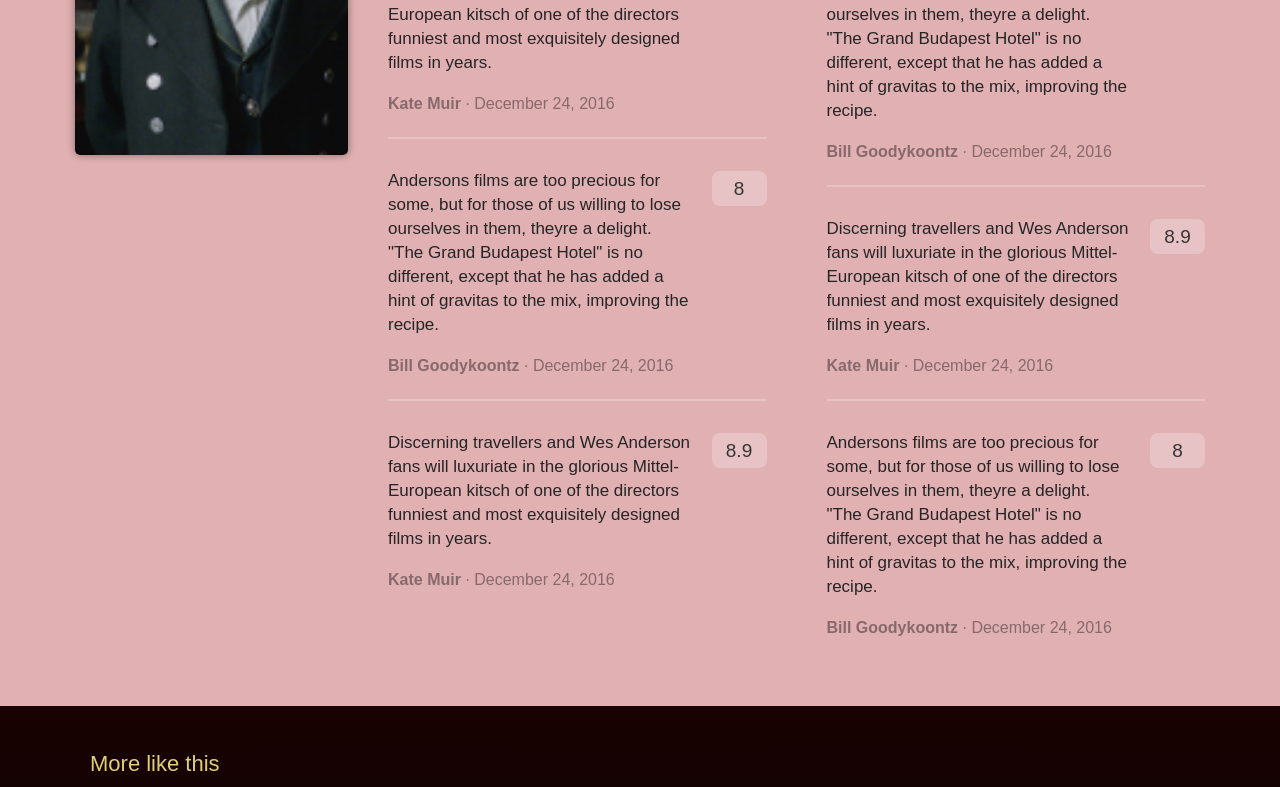
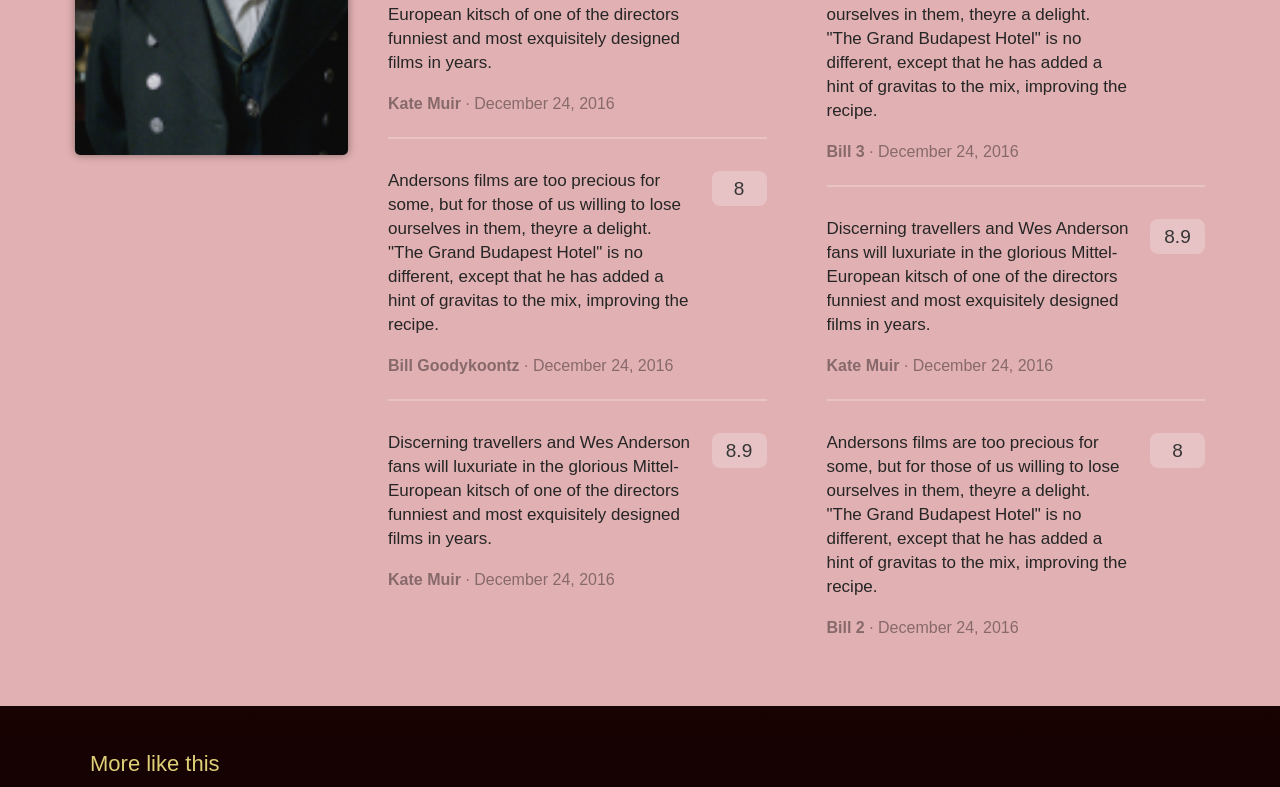
Before and after one commit to mariata06/1458863-what-to-watch-10, a React (Create React App) app in the folder project/: page /films/1/reviews in a window 1280 px wide. Shown: the part 640-1427 px from the top of the page. Built offline with nearby package versions, Linux system fonts and the light colour scheme; grey boxes are pictures that could not be loaded.

Commit message:
fix: lint

```diff
--- a/project/src/components/film-reviews/film-reviews.tsx
+++ b/project/src/components/film-reviews/film-reviews.tsx
@@ -22,7 +22,6 @@ export function FilmReviews(props :FilmReviewsProps) :JSX.Element {
   }
 
   return (
-    <>
     <div className="film-card__reviews film-card__row">
       <div className="film-card__reviews-col">
         {
@@ -39,6 +38,5 @@ export function FilmReviews(props :FilmReviewsProps) :JSX.Element {
         }
       </div>
     </div>
-    </>
   );
 }
--- a/project/src/mocks/reviews.ts
+++ b/project/src/mocks/reviews.ts
@@ -4,7 +4,7 @@ export const reviews: ReviewProps[] = [
   { id: 1, author: 'Kate Muir', comment: 'Discerning travellers and Wes Anderson fans will luxuriate in the glorious Mittel-European kitsch of one of the directors funniest and most exquisitely designed films in years.', dateTime: '2016-12-24', date: 'December 24, 2016', rating: 8.9 },
   { id: 2, author: 'Bill Goodykoontz', comment: 'Andersons films are too precious for some, but for those of us willing to lose ourselves in them, theyre a delight. "The Grand Budapest Hotel" is no different, except that he has added a hint of gravitas to the mix, improving the recipe.', dateTime: '2016-12-24', date: 'December 24, 2016', rating: 8 },
   { id: 3, author: 'Kate Muir', comment: 'Discerning travellers and Wes Anderson fans will luxuriate in the glorious Mittel-European kitsch of one of the directors funniest and most exquisitely designed films in years.', dateTime: '2016-12-24', date: 'December 24, 2016', rating: 8.9 },
-  { id: 4, author: 'Bill Goodykoontz', comment: 'Andersons films are too precious for some, but for those of us willing to lose ourselves in them, theyre a delight. "The Grand Budapest Hotel" is no different, except that he has added a hint of gravitas to the mix, improving the recipe.', dateTime: '2016-12-24', date: 'December 24, 2016', rating: 8 },
+  { id: 4, author: 'Bill 3', comment: 'Andersons films are too precious for some, but for those of us willing to lose ourselves in them, theyre a delight. "The Grand Budapest Hotel" is no different, except that he has added a hint of gravitas to the mix, improving the recipe.', dateTime: '2016-12-24', date: 'December 24, 2016', rating: 8 },
   { id: 5, author: 'Kate Muir', comment: 'Discerning travellers and Wes Anderson fans will luxuriate in the glorious Mittel-European kitsch of one of the directors funniest and most exquisitely designed films in years.', dateTime: '2016-12-24', date: 'December 24, 2016', rating: 8.9 },
-  { id: 6, author: 'Bill Goodykoontz', comment: 'Andersons films are too precious for some, but for those of us willing to lose ourselves in them, theyre a delight. "The Grand Budapest Hotel" is no different, except that he has added a hint of gravitas to the mix, improving the recipe.', dateTime: '2016-12-24', date: 'December 24, 2016', rating: 8 },
+  { id: 6, author: 'Bill 2', comment: 'Andersons films are too precious for some, but for those of us willing to lose ourselves in them, theyre a delight. "The Grand Budapest Hotel" is no different, except that he has added a hint of gravitas to the mix, improving the recipe.', dateTime: '2016-12-24', date: 'December 24, 2016', rating: 8 },
 ];
--- a/project/src/pages/film/film.tsx
+++ b/project/src/pages/film/film.tsx
@@ -79,7 +79,7 @@ export default function Film({ films }: Props): JSX.Element {
       <div className="page-content">
         <section className="catalog catalog--like-this">
           <h2 className="catalog__title">More like this</h2>
-          <FilmsList films={films.filter((el) => el.genre === film.genre)} />
+          <FilmsList films={films.filter((el) => el.genre === film.genre).slice(0, 4)} />
         </section>
 
         <PageFooter />
```
Lines whose indentation alone changed are shown as unchanged.
